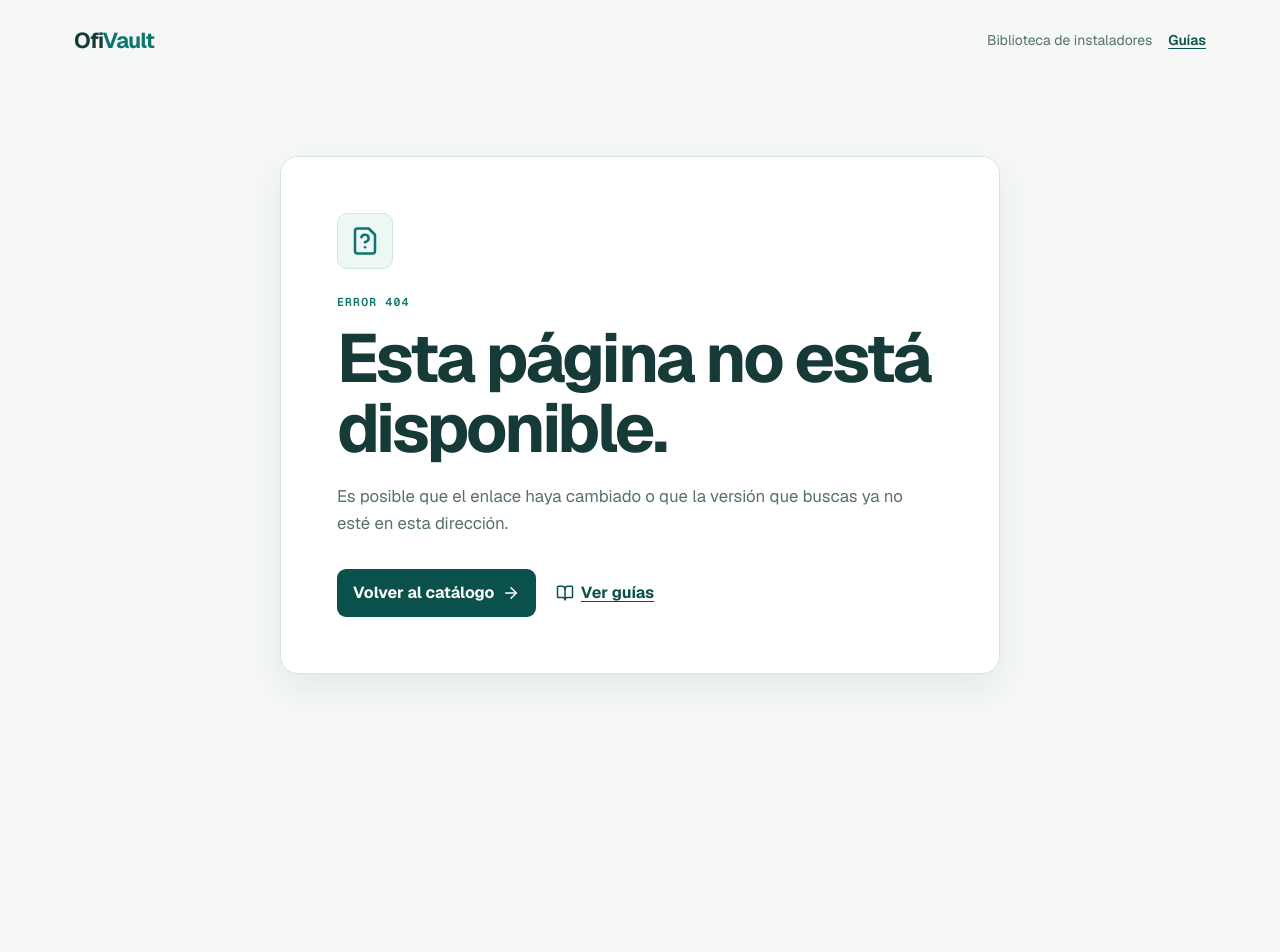
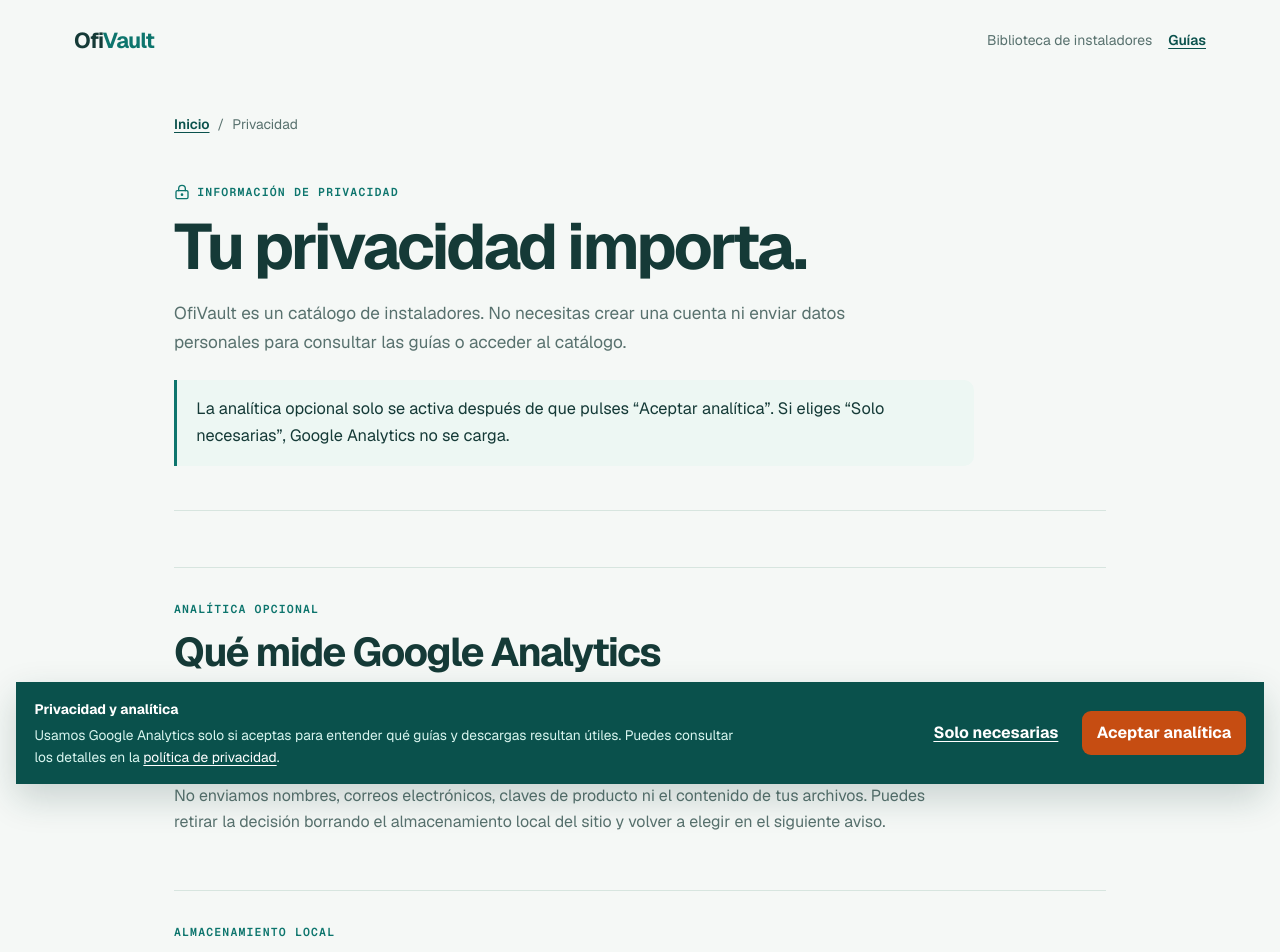
Before and after one commit to davidhielo91/ofivault, a Next.js app: page /privacidad in a window 1280 px wide. Before the commit this address had no page. Shown: the top 952 px of the page. Before the commit the page ends 800 px from the top, so only its background shows below. Built offline with nearby package versions, Linux system fonts and the light colour scheme.

Commit message:
feat: add privacy consent and issue reporting

```diff
--- a/src/app/descargar/[software]/[producto]/page.tsx
+++ b/src/app/descargar/[software]/[producto]/page.tsx
@@ -7,7 +7,7 @@ import { LanguageDownloadSelector } from "@/components/language-download-selecto
 import { getCatalogEntry, getCatalogEntries } from "@/lib/catalog";
 import { formatProductName } from "@/lib/display";
 import { getGuide } from "@/lib/guides";
-import { siteUrl } from "@/lib/site";
+import { reportUrl, siteUrl } from "@/lib/site";
 
 type PageProps = {
   params: Promise<{ software: string; producto: string }>;
@@ -131,6 +131,10 @@ export default async function DownloadPage({ params, searchParams }: PageProps)
         />
       </section>
 
+      <a className="report-link" href={reportUrl} target="_blank" rel="noreferrer">
+        ¿Ves un enlace roto o información incorrecta? Repórtalo en GitHub <ExternalLink size={15} aria-hidden="true" />
+      </a>
+
       {hasConfirmedArchitectures && <ArchitectureInfo />}
 
       <section className="product-guides" aria-labelledby="product-guides-title">
--- a/src/app/globals.css
+++ b/src/app/globals.css
@@ -247,6 +247,25 @@ h1 { font-size: clamp(2.55rem, 6vw, 4.5rem); line-height: 1.02; letter-spacing:
 .support-note p:not(.eyebrow) { color: var(--muted-ink); margin: .35rem 0 0; }
 .support-button { align-items: center; background: var(--orange); border-radius: 9px; color: white; display: inline-flex; font-weight: 650; min-height: 48px; padding: 0 1rem; text-decoration: none; transition: background-color .18s ease; white-space: nowrap; }
 .support-button:hover { background: #a93f0a; color: white; }
+.consent-banner { align-items: center; background: var(--teal-deep); bottom: 1rem; box-shadow: 0 14px 36px rgb(21 58 55 / 20%); color: white; display: flex; gap: 1.5rem; justify-content: space-between; left: 1rem; padding: 1rem 1.15rem; position: fixed; right: 1rem; z-index: 50; }
+.consent-banner p { color: #d8f5ef; font-size: .86rem; margin: .25rem 0 0; max-width: 720px; }
+.consent-banner a { color: white; text-underline-offset: 3px; }
+.consent-title { color: white !important; font-weight: 650; margin: 0 !important; }
+.consent-actions { align-items: center; display: flex; flex-wrap: wrap; gap: .6rem; }
+.consent-actions button { border: 0; border-radius: 9px; cursor: pointer; font-weight: 650; min-height: 44px; padding: 0 .9rem; }
+.consent-primary { background: var(--orange); color: white; }
+.consent-primary:hover { background: #a93f0a; }
+.consent-secondary { background: transparent; color: white; text-decoration: underline; text-underline-offset: 3px; }
+.report-link { align-items: center; color: var(--muted-ink); display: inline-flex; font-size: .8rem; gap: .35rem; margin-top: .8rem; text-underline-offset: 3px; }
+.report-link:hover, .report-note a:hover { color: var(--orange); }
+.privacy-section { border-top: 1px solid var(--line); margin-top: 3.5rem; padding-top: 2rem; }
+.privacy-section h2 { font-size: clamp(1.7rem, 4vw, 2.5rem); letter-spacing: -.04em; line-height: 1.08; margin: 0; }
+.privacy-section > p:not(.eyebrow) { color: var(--muted-ink); max-width: 780px; }
+.privacy-section code { background: var(--mint); border-radius: 5px; color: var(--teal-deep); font-family: var(--font-mono); font-size: .9em; padding: .12rem .3rem; }
+.privacy-links { display: grid; gap: .55rem; margin-top: 1rem; }
+.privacy-links .guide-source { margin-top: 0; width: max-content; }
+.report-note { color: var(--muted-ink); margin-top: 2rem; }
+.report-note a { color: var(--teal-deep); font-weight: 650; text-underline-offset: 3px; }
 .guide-trust-note { background: var(--mint); border: 1px solid var(--line); border-radius: var(--radius-md); margin-top: 4rem; padding: 1.4rem; }
 .guide-trust-note h2 { font-size: clamp(1.5rem, 3vw, 2rem); letter-spacing: -.035em; margin: 0; }
 .guide-trust-note > p:not(.eyebrow) { color: var(--muted-ink); margin: .55rem 0 0; max-width: 720px; }
@@ -321,6 +340,9 @@ h1 { font-size: clamp(2.55rem, 6vw, 4.5rem); line-height: 1.02; letter-spacing:
   .guide-catalog-cta a { justify-content: center; }
   .support-note { align-items: stretch; flex-direction: column; }
   .support-button { justify-content: center; }
+  .consent-banner { align-items: stretch; bottom: 0; flex-direction: column; gap: .75rem; left: 0; right: 0; }
+  .consent-actions { align-items: stretch; flex-direction: column-reverse; }
+  .consent-actions button { width: 100%; }
   .not-found-page { padding: 1rem 1rem 3rem; }
   .not-found-actions { align-items: stretch; flex-direction: column; }
   .not-found-actions a { justify-content: center; width: 100%; }
--- a/src/app/layout.tsx
+++ b/src/app/layout.tsx
@@ -2,7 +2,7 @@ import type { Metadata } from "next";
 import { Geist, Geist_Mono } from "next/font/google";
 import Link from "next/link";
 import "./globals.css";
-import { GoogleAnalytics } from "@/components/google-analytics";
+import { AnalyticsConsent } from "@/components/analytics-consent";
 import { siteUrl } from "@/lib/site";
 
 const geistSans = Geist({
@@ -50,7 +50,7 @@ export default function RootLayout({ children }: Readonly<{ children: React.Reac
           </div>
         </header>
         {children}
-        <GoogleAnalytics />
+        <AnalyticsConsent />
       </body>
     </html>
   );
--- a/src/app/page.tsx
+++ b/src/app/page.tsx
@@ -119,6 +119,7 @@ export default async function Home() {
       <footer className="site-footer">
         <p>OfiVault es un catálogo independiente. Microsoft y Office son marcas del grupo de empresas Microsoft.</p>
         <Link href="/sobre-ofivault">Cómo verificamos las descargas</Link>
+        <Link href="/privacidad">Privacidad</Link>
         <SupportLink>¿Te resultó útil? Apoya el mantenimiento con un café.</SupportLink>
       </footer>
     </main>
--- /dev/null
+++ b/src/app/privacidad/page.tsx
@@ -0,0 +1,104 @@
+import type { Metadata } from "next";
+import Link from "next/link";
+import { ArrowRight, ExternalLink, LockKeyhole } from "lucide-react";
+import { reportUrl, siteUrl } from "@/lib/site";
+
+export const metadata: Metadata = {
+  title: "Política de privacidad",
+  description: "Información sobre analítica, almacenamiento local, enlaces externos y privacidad en OfiVault.",
+  alternates: { canonical: "/privacidad" },
+  openGraph: {
+    title: "Política de privacidad | OfiVault",
+    description: "Información sobre analítica, almacenamiento local, enlaces externos y privacidad en OfiVault.",
+    url: "/privacidad",
+    type: "article",
+  },
+};
+
+export default function PrivacyPage() {
+  const jsonLd = {
+    "@context": "https://schema.org",
+    "@type": "WebPage",
+    name: "Política de privacidad",
+    description: metadata.description,
+    url: `${siteUrl}/privacidad`,
+    isPartOf: { "@type": "WebSite", name: "OfiVault", url: siteUrl },
+  };
+
+  return (
+    <main id="contenido" className="product-page privacy-page">
+      <script type="application/ld+json" dangerouslySetInnerHTML={{ __html: JSON.stringify(jsonLd) }} />
+      <nav className="breadcrumbs" aria-label="Ruta de navegación">
+        <Link href="/">Inicio</Link>
+        <span aria-hidden="true">/</span>
+        <span aria-current="page">Privacidad</span>
+      </nav>
+
+      <article>
+        <header className="guide-hero">
+          <p className="eyebrow"><LockKeyhole size={16} aria-hidden="true" /> Información de privacidad</p>
+          <h1>Tu privacidad importa.</h1>
+          <p className="guide-intro">
+            OfiVault es un catálogo de instaladores. No necesitas crear una cuenta ni enviar datos personales para consultar las guías o acceder al catálogo.
+          </p>
+          <p className="guide-answer">
+            La analítica opcional solo se activa después de que pulses “Aceptar analítica”. Si eliges “Solo necesarias”, Google Analytics no se carga.
+          </p>
+        </header>
+
+        <section className="privacy-section" aria-labelledby="privacy-analytics-title">
+          <p className="eyebrow">Analítica opcional</p>
+          <h2 id="privacy-analytics-title">Qué mide Google Analytics</h2>
+          <p>
+            Si aceptas, usamos Google Analytics para conocer de forma agregada qué páginas se consultan y qué descargas reciben clics. El evento de descarga puede incluir el producto, idioma, formato, dominio de destino y URL del enlace.
+          </p>
+          <p>
+            No enviamos nombres, correos electrónicos, claves de producto ni el contenido de tus archivos. Puedes retirar la decisión borrando el almacenamiento local del sitio y volver a elegir en el siguiente aviso.
+          </p>
+        </section>
+
+        <section className="privacy-section" aria-labelledby="privacy-storage-title">
+          <p className="eyebrow">Almacenamiento local</p>
+          <h2 id="privacy-storage-title">Qué guarda tu navegador</h2>
+          <p>
+            Guardamos una única preferencia local llamada <code>ofivault-analytics-consent</code> para recordar si aceptaste o rechazaste la analítica. No es una cuenta y no contiene información personal.
+          </p>
+        </section>
+
+        <section className="privacy-section" aria-labelledby="privacy-external-title">
+          <p className="eyebrow">Enlaces externos</p>
+          <h2 id="privacy-external-title">Microsoft, GitHub y Ko-fi</h2>
+          <p>
+            Las descargas enlazan con infraestructura de Microsoft. También ofrecemos un enlace para reportar información incorrecta en GitHub y un apoyo voluntario en Ko-fi. Esos servicios tienen sus propias políticas de privacidad y pueden procesar datos cuando los visitas.
+          </p>
+          <div className="privacy-links">
+            <a className="guide-source" href={reportUrl} target="_blank" rel="noreferrer">
+              Reportar un problema en GitHub <ExternalLink size={16} aria-hidden="true" />
+            </a>
+            <a className="guide-source" href="https://ko-fi.com/hielocode" target="_blank" rel="noreferrer">
+              Visitar Ko-fi <ExternalLink size={16} aria-hidden="true" />
+            </a>
+          </div>
+        </section>
+
+        <section className="privacy-section" aria-labelledby="privacy-contact-title">
+          <p className="eyebrow">Cambios y consultas</p>
+          <h2 id="privacy-contact-title">Información del aviso</h2>
+          <p>
+            Esta información describe el funcionamiento actual del sitio y se actualizará si cambia la analítica, el almacenamiento local o los servicios externos utilizados. La fecha de revisión de esta página corresponde a la versión publicada en el sitio.
+          </p>
+        </section>
+      </article>
+
+      <section className="guide-catalog-cta">
+        <div>
+          <p className="eyebrow">Transparencia</p>
+          <h2>Conoce cómo revisamos las descargas</h2>
+        </div>
+        <Link href="/sobre-ofivault">
+          Ver metodología <ArrowRight size={17} aria-hidden="true" />
+        </Link>
+      </section>
+    </main>
+  );
+}
--- a/src/app/sitemap.ts
+++ b/src/app/sitemap.ts
@@ -11,6 +11,7 @@ export default async function sitemap(): Promise<MetadataRoute.Sitemap> {
     { url: siteUrl, changeFrequency: "weekly", priority: 1 },
     { url: `${siteUrl}/guias`, changeFrequency: "monthly", priority: 0.8 },
     { url: `${siteUrl}/sobre-ofivault`, changeFrequency: "monthly", priority: 0.6 },
+    { url: `${siteUrl}/privacidad`, changeFrequency: "yearly", priority: 0.4 },
     ...guides.map((guide) => ({
       url: `${siteUrl}/guias/${guide.slug}`,
       lastModified: guide.updatedAt,
--- a/src/app/sobre-ofivault/page.tsx
+++ b/src/app/sobre-ofivault/page.tsx
@@ -2,7 +2,7 @@ import type { Metadata } from "next";
 import Link from "next/link";
 import { ArrowRight, CheckCircle2, ExternalLink, ShieldCheck } from "lucide-react";
 import { SupportLink } from "@/components/support-link";
-import { siteUrl } from "@/lib/site";
+import { reportUrl, siteUrl } from "@/lib/site";
 
 export const metadata: Metadata = {
   title: "Cómo verificamos las descargas",
@@ -127,6 +127,9 @@ export default function AboutOfiVaultPage() {
             ))}
           </div>
         </section>
+        <p className="report-note">
+          ¿Ves un dato incorrecto o un enlace que ya no funciona? <a href={reportUrl} target="_blank" rel="noreferrer">Repórtalo en GitHub</a>.
+        </p>
       </article>
 
       <section className="support-note" aria-labelledby="support-title">
--- /dev/null
+++ b/src/components/analytics-consent.tsx
@@ -0,0 +1,48 @@
+"use client";
+
+import Link from "next/link";
+import { useSyncExternalStore } from "react";
+import { GoogleAnalytics } from "@/components/google-analytics";
+
+const consentStorageKey = "ofivault-analytics-consent";
+const consentChangeEvent = "ofivault-consent-change";
+
+function getStoredConsent(): "accepted" | "denied" | "pending" {
+  const storedConsent = window.localStorage.getItem(consentStorageKey);
+  return storedConsent === "accepted" || storedConsent === "denied" ? storedConsent : "pending";
+}
+
+function subscribeToConsent(callback: () => void) {
+  window.addEventListener(consentChangeEvent, callback);
+  return () => window.removeEventListener(consentChangeEvent, callback);
+}
+
+export function AnalyticsConsent() {
+  const consent = useSyncExternalStore(subscribeToConsent, getStoredConsent, () => "pending");
+
+  function chooseConsent(value: "accepted" | "denied") {
+    window.localStorage.setItem(consentStorageKey, value);
+    window.dispatchEvent(new Event(consentChangeEvent));
+  }
+
+  return (
+    <>
+      {consent === "accepted" && <GoogleAnalytics />}
+      {consent === "pending" && (
+        <aside className="consent-banner" aria-labelledby="consent-title">
+          <div>
+            <p className="consent-title" id="consent-title">Privacidad y analítica</p>
+            <p>
+              Usamos Google Analytics solo si aceptas para entender qué guías y descargas resultan útiles.
+              Puedes consultar los detalles en la <Link href="/privacidad">política de privacidad</Link>.
+            </p>
+          </div>
+          <div className="consent-actions">
+            <button type="button" className="consent-secondary" onClick={() => chooseConsent("denied")}>Solo necesarias</button>
+            <button type="button" className="consent-primary" onClick={() => chooseConsent("accepted")}>Aceptar analítica</button>
+          </div>
+        </aside>
+      )}
+    </>
+  );
+}
--- a/src/lib/site.ts
+++ b/src/lib/site.ts
@@ -1 +1,2 @@
 export const siteUrl = "https://ofivault.de";
+export const reportUrl = "https://github.com/davidhielo91/ofivault/issues/new";
```
